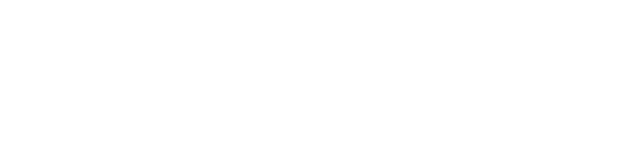
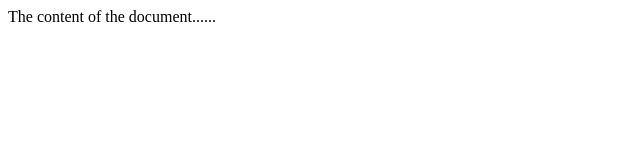
Before and after one commit to gtmyersiii/demo-tort, a plain HTML site: page WebContent/index.html in a window 1280 px wide. Shown: the whole page, without its empty margins (0-640 px from the left). Drawn offline with Linux system fonts and the light colour scheme.

Commit message:
Added Body

```diff
--- a/WebContent/index.html
+++ b/WebContent/index.html
@@ -5,6 +5,6 @@
 <title>Tom's Project for git testing</title>
 </head>
 <body>
-
+The content of the document......
 </body>
 </html>
```
